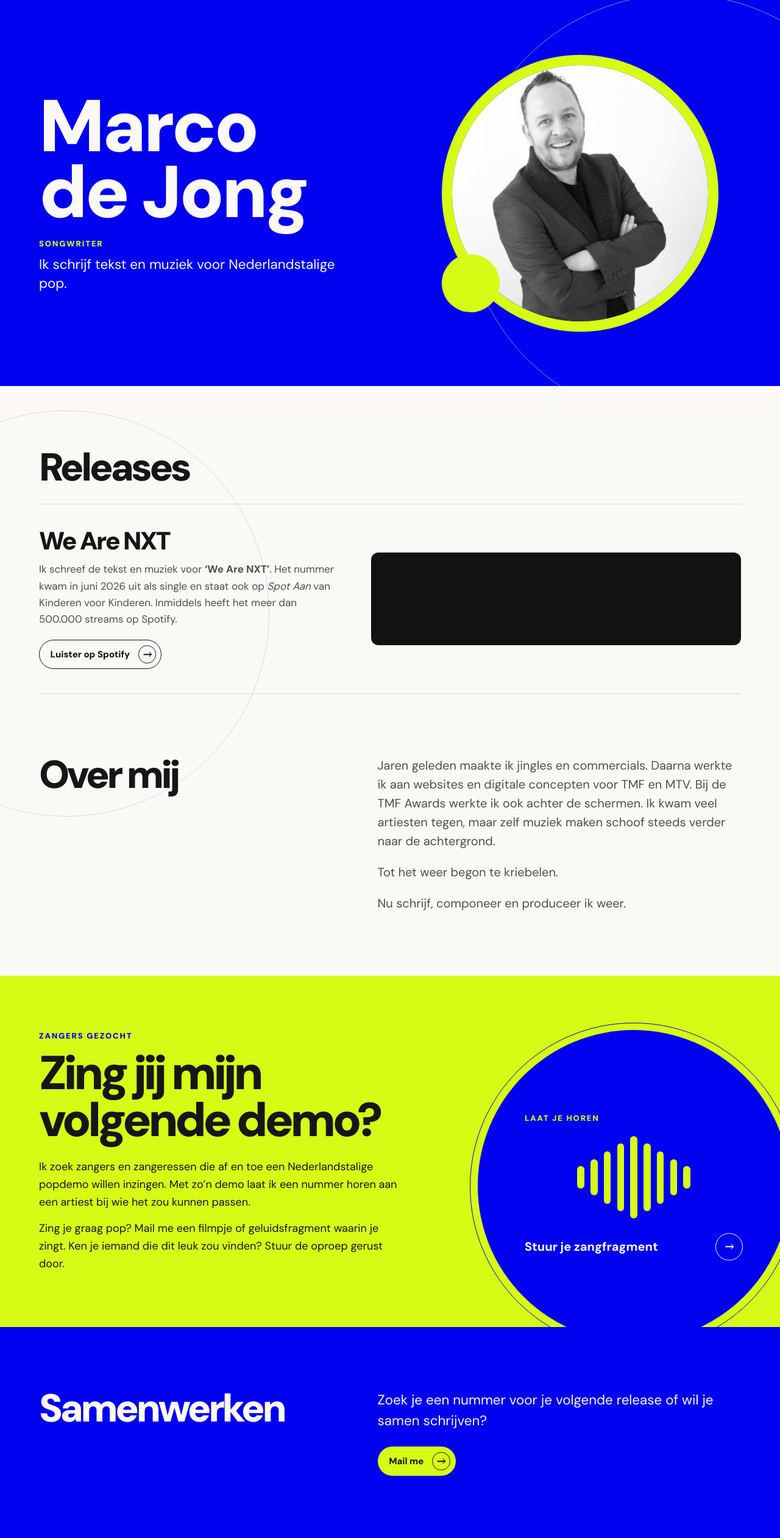
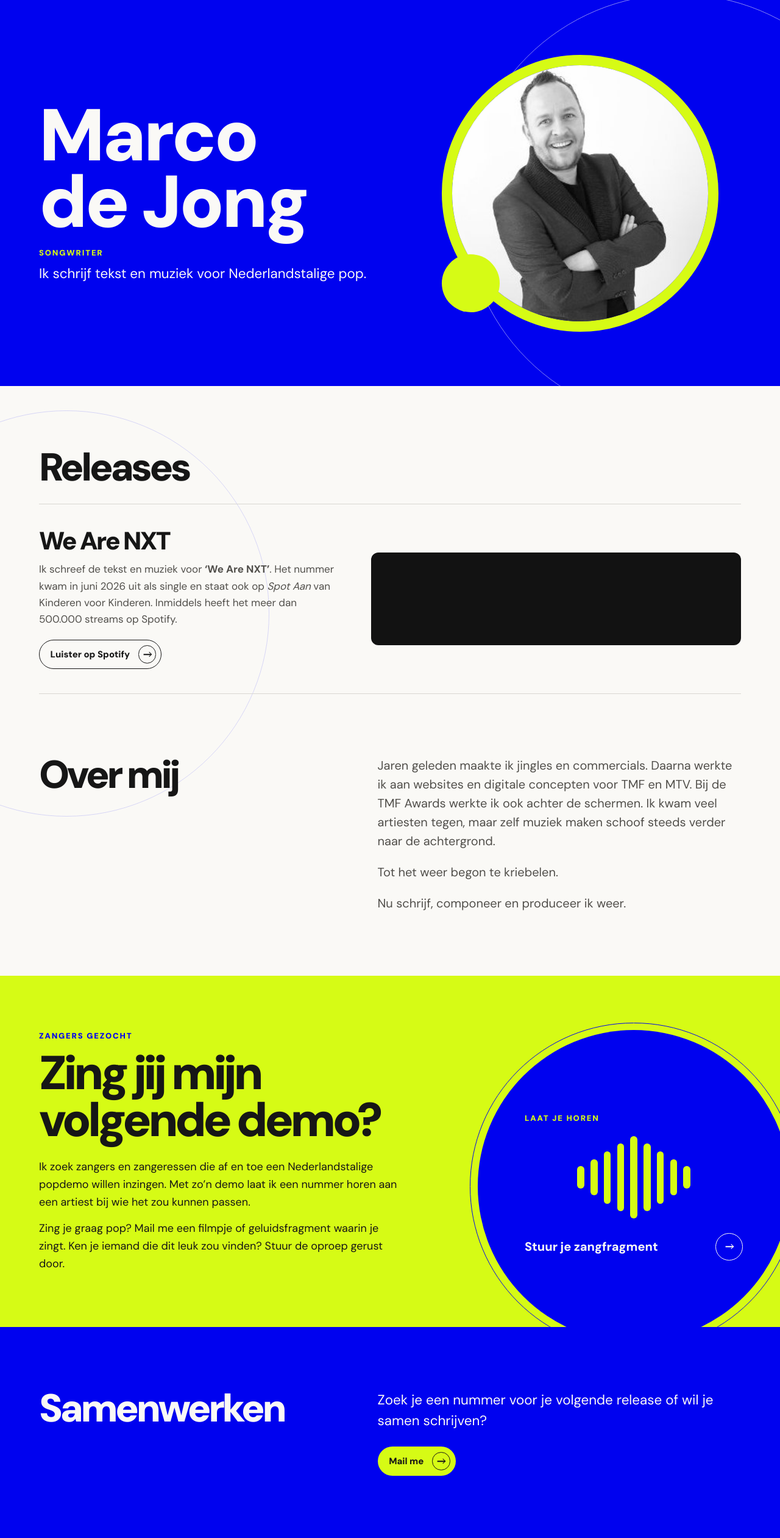
Before and after one commit to MarcoDeJong/marcodejong.github.io, a Jekyll site: the page built from index.md, in a window 1280 px wide. Shown: the whole page at 61% size. Built offline with Jekyll 4.4.1, drawn with Linux system fonts in a browser that asks for light colours; grey boxes are pictures that could not be loaded.

Commit message:
style(hero): keep subtitle on one line

```diff
--- a/_sass/_landing.scss
+++ b/_sass/_landing.scss
@@ -42,7 +42,12 @@
   font-size: clamp(1.075rem, 1.9vw, 1.4rem);
   line-height: 1.4;
   margin-top: 0.65rem;
-  max-width: 35ch;
+}
+
+@media all and (min-width: 75rem) {
+  .landing__subtitle {
+    white-space: nowrap;
+  }
 }
 
 .hero__art {
```
